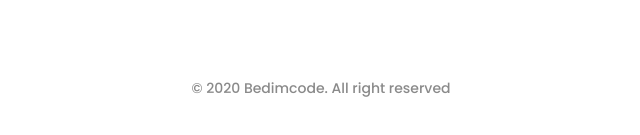
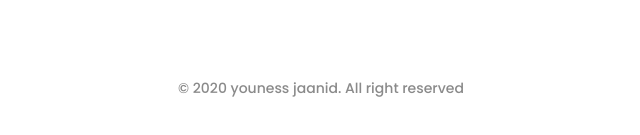
Before and after one commit to younessCoder/younesscodershop, a plain HTML site: page index.html in a window 1280 px wide. Shown: the part 5351-5486 px from the top of the page, 319-959 px from the left. Drawn offline with nearby package versions, Linux system fonts and the light colour scheme.

Commit message:
Update index.html

```diff
--- a/index.html
+++ b/index.html
@@ -264,7 +264,7 @@
                 </div>
 
             </div>
-            <p class="footer__copy">&#169; 2020 Bedimcode. All right reserved</p>
+            <p class="footer__copy">&#169; 2020 youness jaanid. All right reserved</p>
         </footer>
 
         <!--===== MAIN JS =====-->
```
